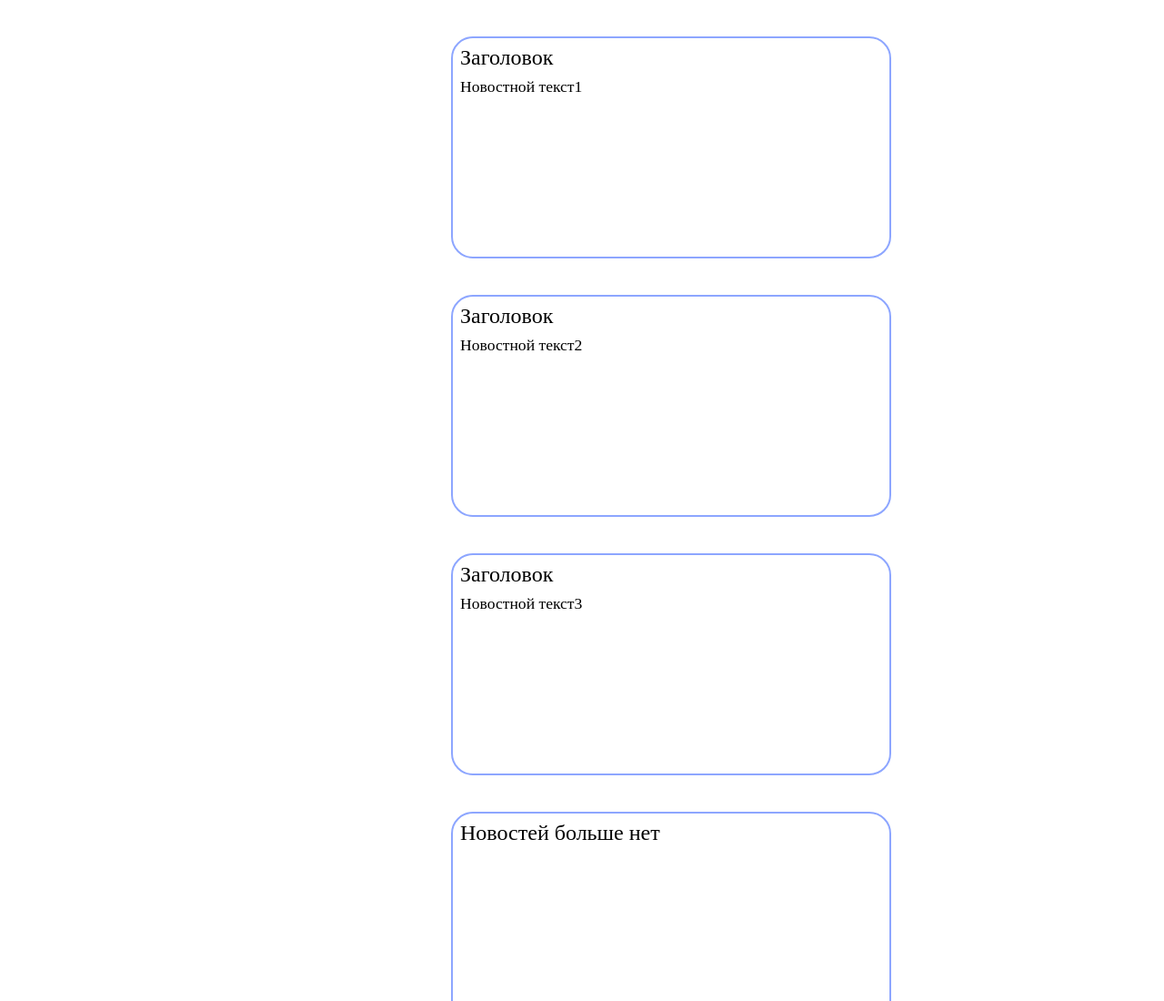
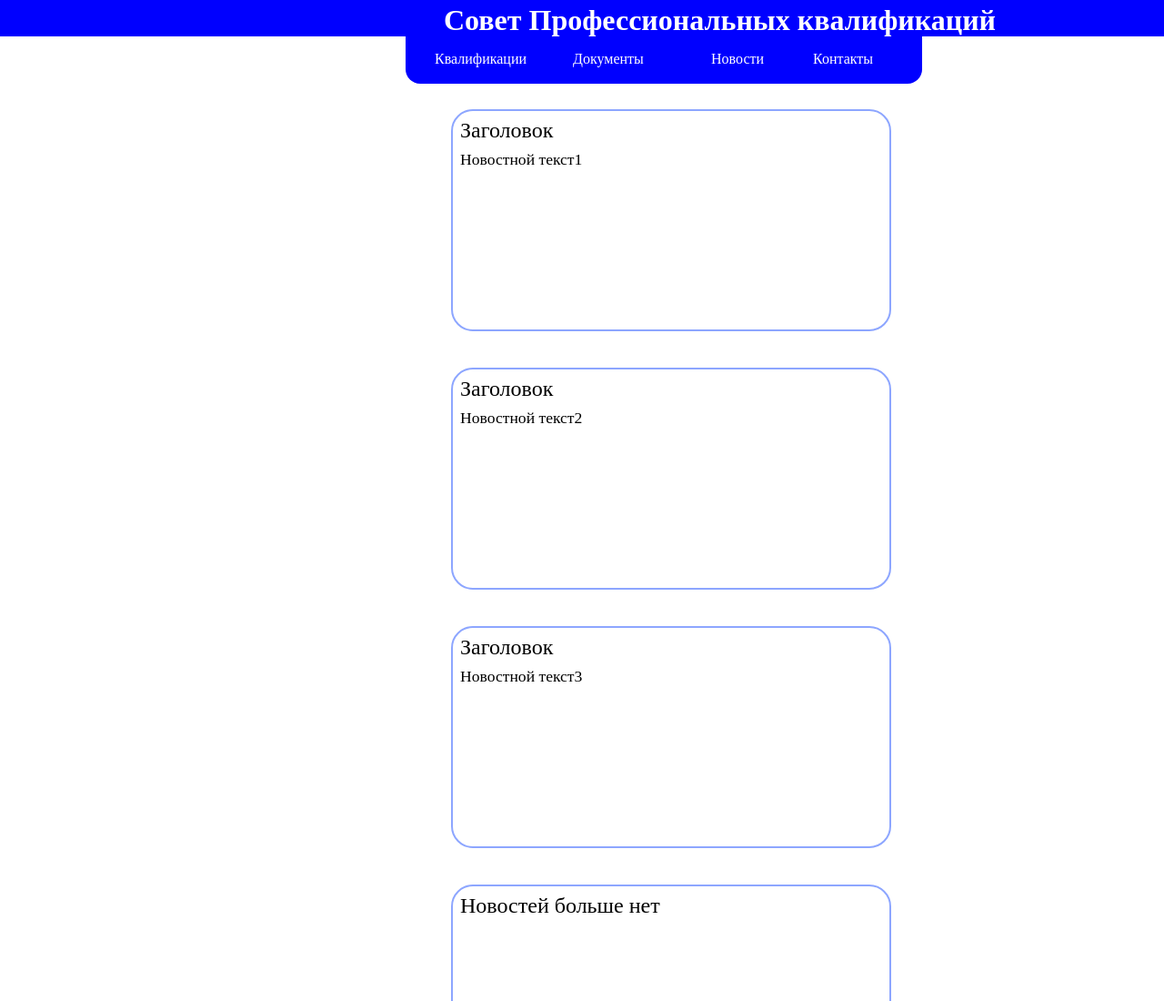
Before and after one commit to GDTuka/ithub_Student_Practic, a plain HTML site: page newsPage/MainPage.html in a window 1280 px wide. Shown: the top 1100 px of the page at 91% size. Drawn offline with Linux system fonts and the light colour scheme.

Commit message:
add navigation and Shapka

```diff
--- a/newsPage/MainPage.html
+++ b/newsPage/MainPage.html
@@ -8,6 +8,19 @@
     <link rel="stylesheet" href="style.css">
 </head>
 <body>
+    <div class="navShapka">
+        <div class="Shapka">
+            <h1 class="ShapkaTxT">
+                Совет Профессиональных квалификаций
+            </h1>
+        </div>
+        <div class="navigation">
+            <div class="navObj navObj1">Квалификации</div>
+            <div class="navObj navObj2">Документы</div>
+            <div class="navObj navObj3">Новости</div>
+            <div class="navObj navObj4">Контакты</div>
+        </div>
+    </div>
     <div class="newsMainDiv" id="mainNewsElem">
         <div class="newsObj" id='newsObjElem'>
             <div class="newsZag">
--- a/newsPage/style.css
+++ b/newsPage/style.css
@@ -1,6 +1,46 @@
 *{
     margin: 0;
     padding: 0;
+}
+.navShapka{
+    width: 100%;
+    height: 10vh;
+}
+.Shapka{
+    width: 100%;
+    height: 5vh;
+    background-color: blue;
+    color: white;
+}
+.ShapkaTxT{
+    margin-left: 61vh;
+    padding-top: 0.5vh;
+}
+.navigation{
+    display: flex;
+    margin-left: calc(111.5vh / 2)
+}
+.navObj{
+    background-color: blue;
+    height: 4.5vh;
+    font-size: 2vh;
+    padding-top: 2vh;
+    padding-left: 4vh;
+    color: white;
+}
+.navObj1{
+    border-bottom-left-radius: 2vh;
+    width: 15vh;
+}
+.navObj2{
+    width: 15vh;
+}
+.navObj3{
+    width: 10vh;
+}
+.navObj4{
+    border-bottom-right-radius: 2vh;
+    width: 15vh;
 }
 
 .newsMainDiv{
```
